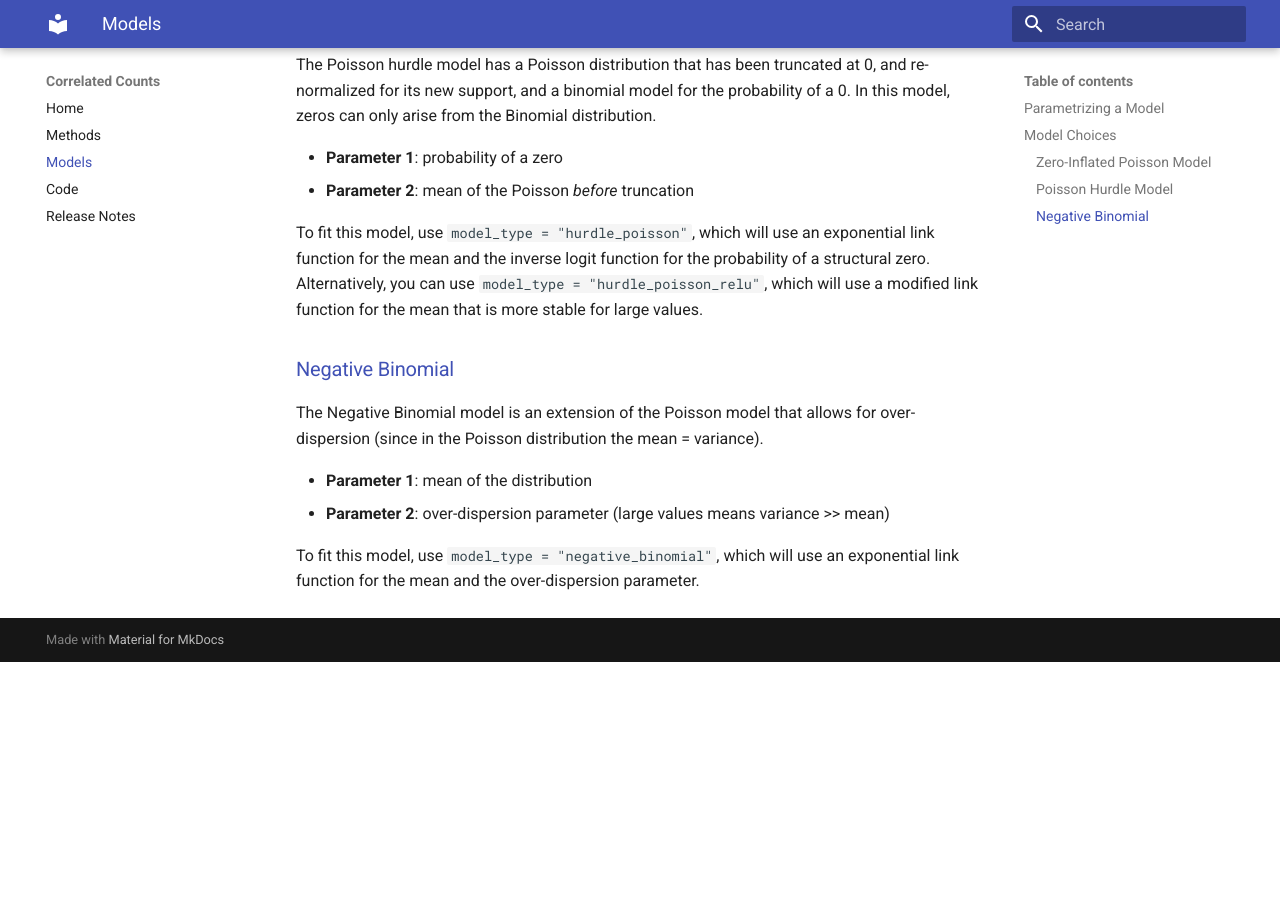
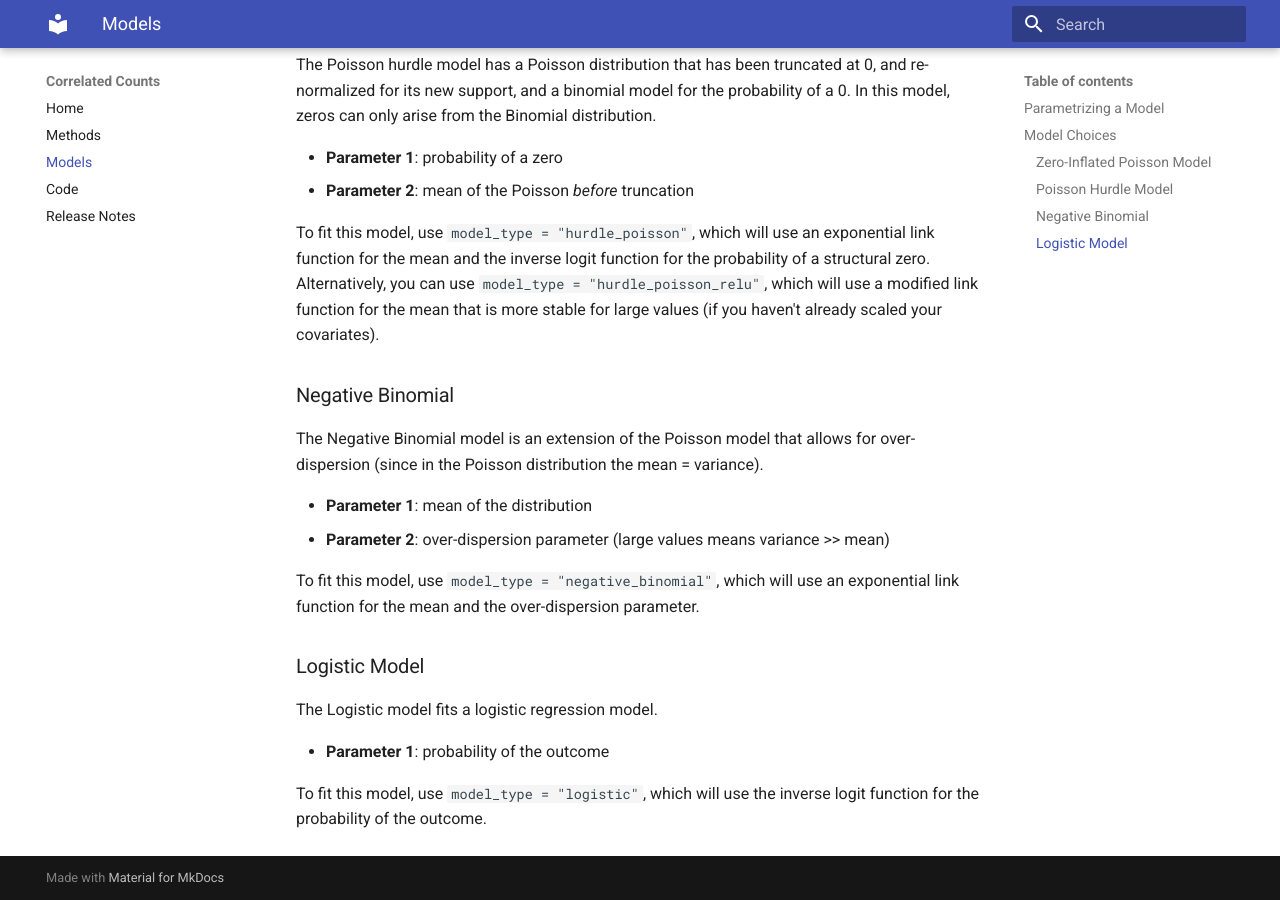
Before and after one commit to ihmeuw-msca/CorrelatedCounts, an MkDocs documentation site: the page built from docs/models.md, in a window 1280 px wide and 900 px high, scrolled down 1272 px. Built offline with MkDocs 1.6.1 and Material for MkDocs 9.7.7, drawn with Linux system fonts in a browser that asks for light colours; formulas are drawn with MathJax 3; before the commit the page ends 1934 px from its top, so only the background shows below that.

Commit message:
Updated docs for logistic regression + some updated section anchors and typos.

```diff
--- a/docs/models.md
+++ b/docs/models.md
@@ -1,6 +1,6 @@
 # Available Models
 
-## [Parametrizing a Model](#parametrization)
+## Parametrizing a Model
 
 Each of the available models is described below. They have different functional forms and therefore different parameters, and possibly different link functions for those parameters.
 
@@ -23,9 +23,9 @@ fixed_effects=[
 
 will add `'covariate_1'` as a covariate for the first parameter on both outcomes, add `'covariate_2'` as the only covariate for the second parameter and second outcome, and add both `'covariate_1'` and `'covariate_2'` as covariates for the second parameter and first outcome.
 
-## [Model Choices](#choices)
+## Model Choices
 
-### [Zero-Inflated Poisson Model](#zip)
+### Zero-Inflated Poisson Model
 
 The Zero-Inflated Poisson model (ZIP) has a Poisson distribution, with a binomial distribution that determines that probability of the Poisson random variable realization being masked by an additional zero. Zeros can arise from the Poisson distribution *or* the Binomial distribution.
 
@@ -34,16 +34,16 @@ The Zero-Inflated Poisson model (ZIP) has a Poisson distribution, with a binomia
 
 To fit this model, use `model_type = "zero_inflated_poisson"`, which will use an exponential link function for the mean and the inverse logit function for the probability of a structural zero. Alternatively, you can use `model_type = "zero_inflated_poisson_relu"`, which will use a modified link function for the mean that is more stable for large values.
 
-### [Poisson Hurdle Model](#hurdle-poisson)
+### Poisson Hurdle Model
 
 The Poisson hurdle model has a Poisson distribution that has been truncated at 0, and re-normalized for its new support, and a binomial model for the probability of a 0. In this model, zeros can only arise from the Binomial distribution.
 
 - **Parameter 1**: probability of a zero
 - **Parameter 2**: mean of the Poisson *before* truncation
 
-To fit this model, use `model_type = "hurdle_poisson"`, which will use an exponential link function for the mean and the inverse logit function for the probability of a structural zero. Alternatively, you can use `model_type = "hurdle_poisson_relu"`, which will use a modified link function for the mean that is more stable for large values.
+To fit this model, use `model_type = "hurdle_poisson"`, which will use an exponential link function for the mean and the inverse logit function for the probability of a structural zero. Alternatively, you can use `model_type = "hurdle_poisson_relu"`, which will use a modified link function for the mean that is more stable for large values (if you haven't already scaled your covariates).
 
-### [Negative Binomial](#neg-binom)
+### Negative Binomial
 
 The Negative Binomial model is an extension of the Poisson model that allows for over-dispersion (since in the Poisson distribution the mean = variance).
 
@@ -51,3 +51,11 @@ The Negative Binomial model is an extension of the Poisson model that allows for
 - **Parameter 2**: over-dispersion parameter (large values means variance >> mean)
 
 To fit this model, use `model_type = "negative_binomial"`, which will use an exponential link function for the mean and the over-dispersion parameter.
+
+### Logistic Model
+
+The Logistic model fits a logistic regression model.
+
+- **Parameter 1**: probability of the outcome
+
+To fit this model, use `model_type = "logistic"`, which will use the inverse logit function for the probability of the outcome.
```
Also changed, not shown: docs/code.md (+11 -11 lines), 1 other file.
